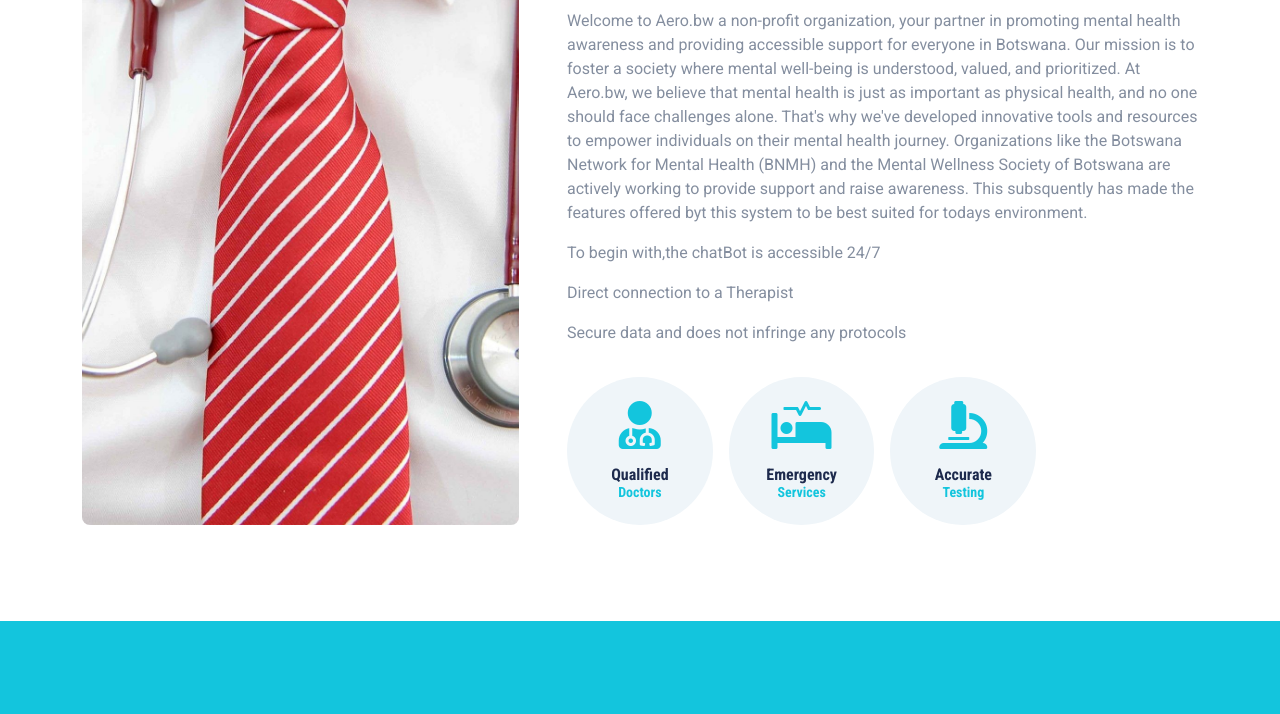
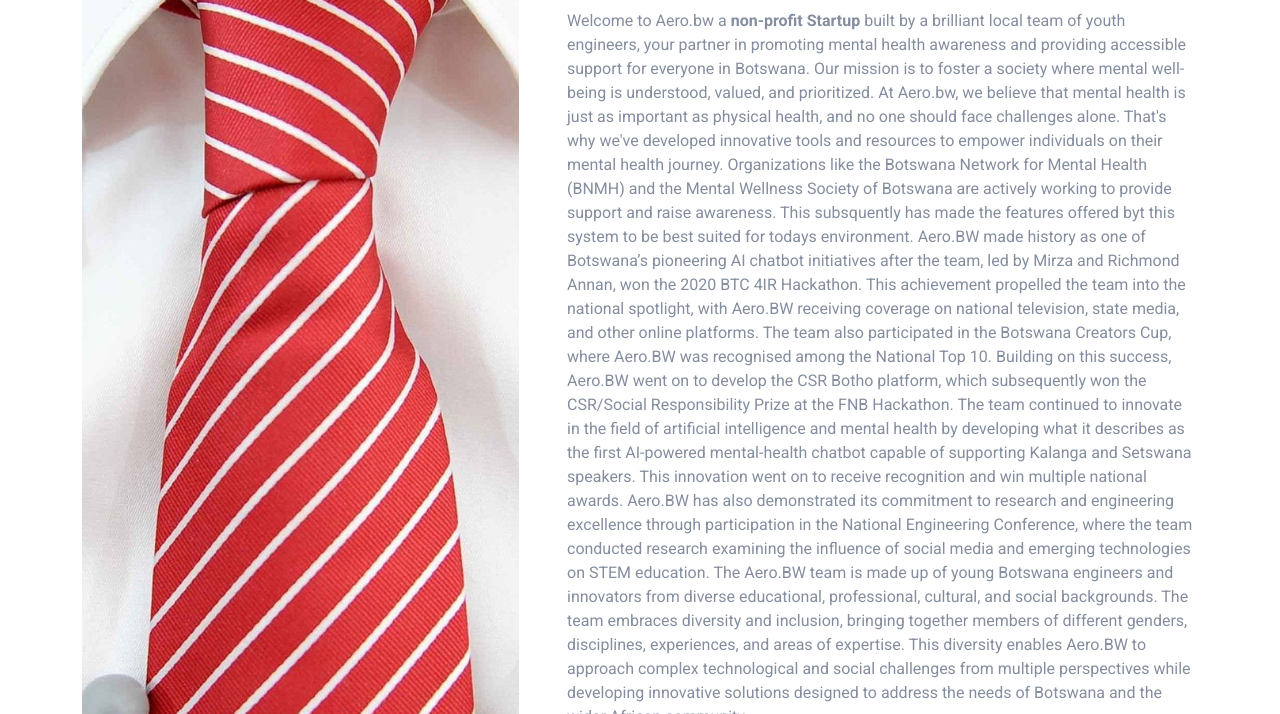
Before and after one commit to richmondannan/aero.bw-main, a plain HTML site: page about.html in a window 1280 px wide. Shown: the part 398-1112 px from the top of the page. Drawn offline with nearby package versions, Linux system fonts and the light colour scheme.

Commit message:
latest update

```diff
--- a/about.html
+++ b/about.html
@@ -112,11 +112,18 @@
                         <h5 class="d-inline-block text-primary text-uppercase border-bottom border-5">About Us</h5>
                         <h1 class="display-4">Help for Yourself and Your Family</h1>
                     </div>
-                    <p>Welcome to Aero.bw a non-profit organization, your partner in promoting mental health awareness and providing accessible support for everyone in Botswana. Our mission is to foster a society where mental well-being is understood, valued, and prioritized.
+                    <p>Welcome to Aero.bw a <b>non-profit Startup</b> built by a brilliant local team of youth engineers, your partner in promoting mental health awareness and providing accessible support for everyone in Botswana. Our mission is to foster a society where mental well-being is understood, valued, and prioritized.
 
                         At Aero.bw, we believe that mental health is just as important as physical health, and no one should face challenges alone. That's why we've developed innovative tools and resources to empower individuals on their mental health journey.
                         Organizations like the Botswana Network for Mental Health (BNMH) and the Mental Wellness Society
                         of Botswana are actively working to provide support and raise awareness. This subsquently has made the features offered byt this system to be best suited for todays environment.
+                        Aero.BW made history as one of Botswana’s pioneering AI chatbot initiatives after the team, led by Mirza and Richmond  Annan, won the 2020 BTC 4IR Hackathon. This achievement propelled the team into the national spotlight, with Aero.BW receiving coverage on national television, state media, and other online platforms. The team also participated in the Botswana Creators Cup, where Aero.BW was recognised among the National Top 10.
+
+Building on this success, Aero.BW went on to develop the CSR Botho platform, which subsequently won the CSR/Social Responsibility Prize at the FNB Hackathon. The team continued to innovate in the field of artificial intelligence and mental health by developing what it describes as the first AI-powered mental-health chatbot capable of supporting Kalanga and Setswana speakers. This innovation went on to receive recognition and win multiple national awards.
+
+Aero.BW has also demonstrated its commitment to research and engineering excellence through participation in the National Engineering Conference, where the team conducted research examining the influence of social media and emerging technologies on STEM education.
+
+The Aero.BW team is made up of young Botswana engineers and innovators from diverse educational, professional, cultural, and social backgrounds. The team embraces diversity and inclusion, bringing together members of different genders, disciplines, experiences, and areas of expertise. This diversity enables Aero.BW to approach complex technological and social challenges from multiple perspectives while developing innovative solutions designed to address the needs of Botswana and the wider African community.
 
                     </p>
                     <p>To begin with,the chatBot is accessible 24/7</p>
```
